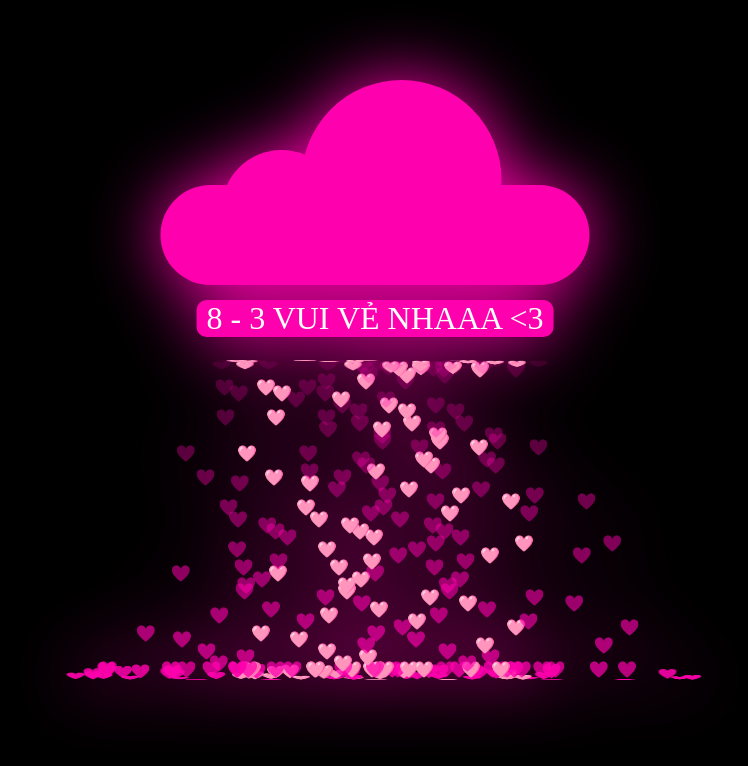
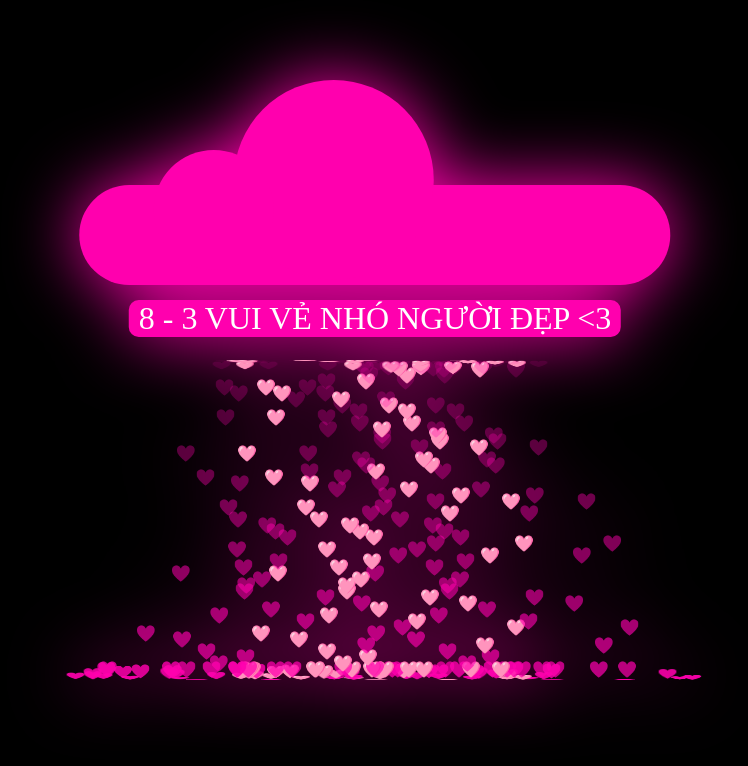
Before and after one commit to wanghoc/hearts-raining, a plain HTML site: page index.html in a window 1280 px wide. Shown: the whole page, without its empty margins (265-1013 px from the left). Drawn offline with Linux system fonts and the light colour scheme.

Commit message:
Update index.html

```diff
--- a/index.html
+++ b/index.html
@@ -11,7 +11,7 @@
 <body>
     <div class="container">
         <div class="cloud">
-            <h2>8 - 3 vui vẻ nhaaa <3</h2>
+            <h2>8 - 3 vui vẻ nhó người đẹp <3</h2>
         </div>
     </div>
 
```
